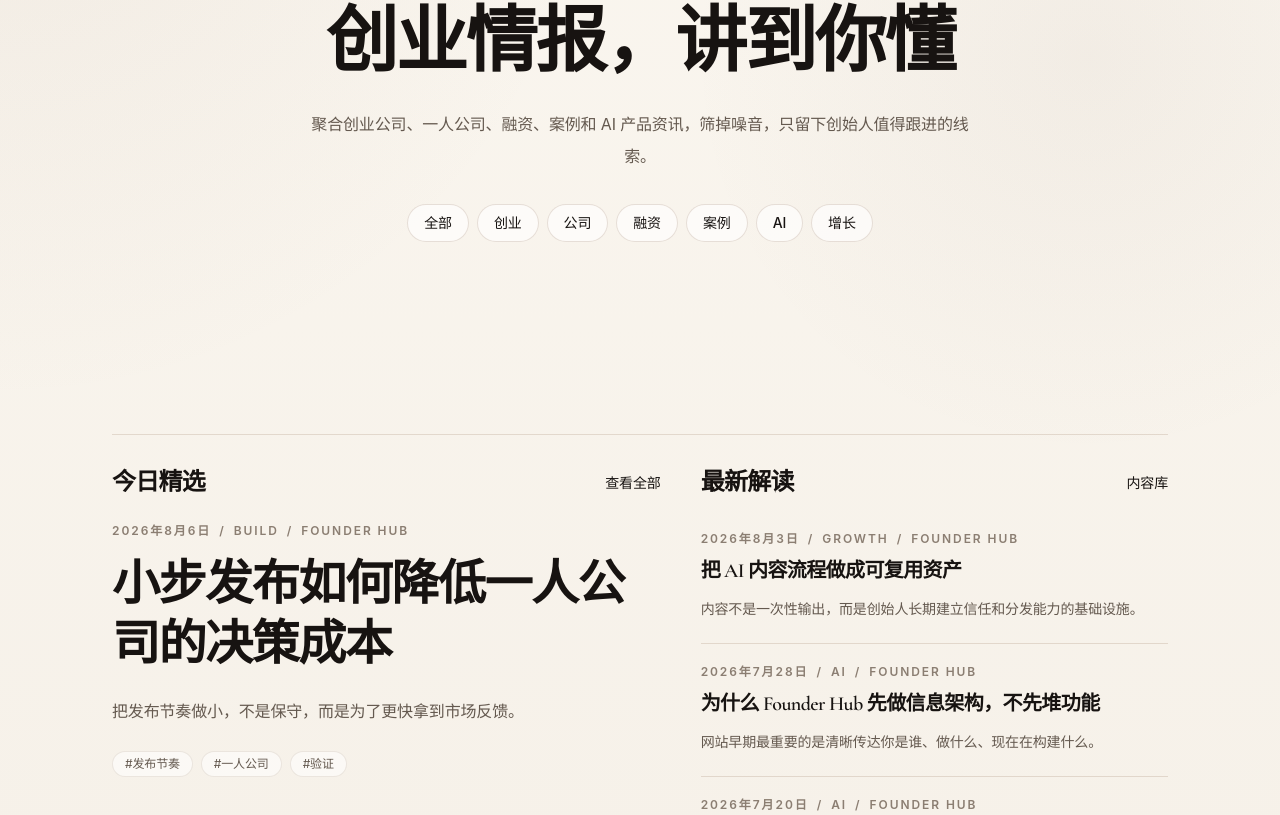
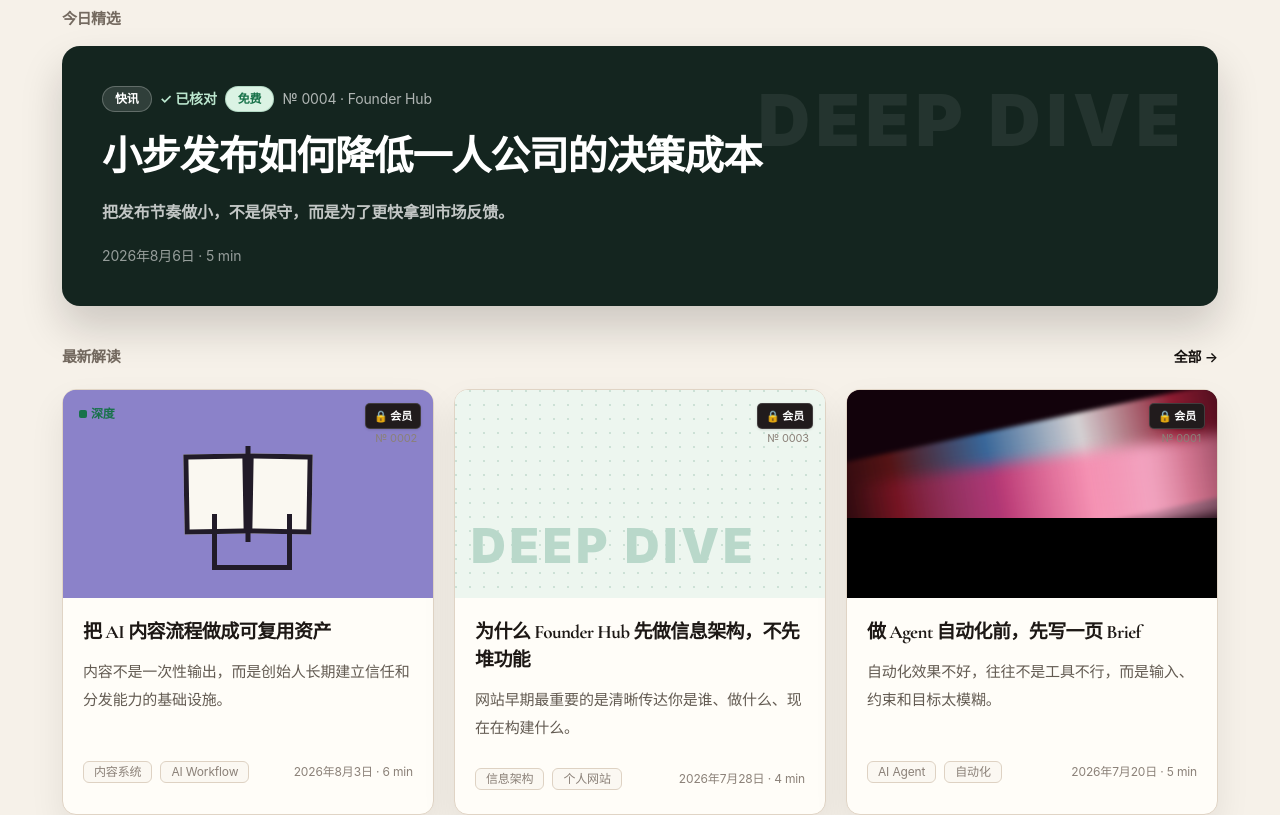
Before and after one commit to RaymanTao/founder-hub, a Next.js app: page / in a window 1280 px wide. Shown: the part 208-1023 px from the top of the page. Built offline with nearby package versions, Linux system fonts and the light colour scheme; no server answers.

Commit message:
Match homepage intelligence card layout

```diff
--- a/app/page.tsx
+++ b/app/page.tsx
@@ -1,6 +1,4 @@
 import Link from "next/link";
-import { NewsletterForm } from "@/components/forms/newsletter-form";
-import { Section } from "@/components/ui/section";
 import { createMetadata } from "@/lib/seo";
 import { formatDate } from "@/lib/utils";
 import { getAllArticles } from "@/lib/writing";
@@ -11,31 +9,186 @@ export const metadata = createMetadata({
   description: "Founder Hub 聚合创业、一人公司、融资和案例资讯，面向 AI 创业者提供可信内容和资源。"
 });
 
-const topics = ["全部", "创业", "公司", "融资", "案例", "AI", "增长"];
+const sourceLine = "已核对来源 · 讲透不注水 · 中英日同步更新";
+const coverThemes = [
+  "bg-[#887fc7]",
+  "bg-[#eff7f1]",
+  "bg-[#30081d]",
+  "bg-[#19362f]",
+  "bg-[#eee2d3]",
+  "bg-[#171311]"
+];
 
-function ArticleMetaLine({ article }: { article: ArticleMeta }) {
+function formatNumber(number: number) {
+  return `№ ${String(number || 1).padStart(4, "0")}`;
+}
+
+function MembershipBadge() {
   return (
-    <div className="flex flex-wrap items-center gap-2 text-xs font-semibold uppercase tracking-[0.16em] text-[var(--muted)]">
-      <span>{formatDate(article.date)}</span>
-      <span>/</span>
-      <span>{article.category}</span>
-      <span>/</span>
-      <span>{article.source}</span>
+    <span className="inline-flex items-center rounded-[5px] border border-white/15 bg-[#211b1c] px-2 py-1 text-[11px] font-semibold text-white shadow-sm">
+      🔒 会员
+    </span>
+  );
+}
+
+function StatusPill({
+  children,
+  tone = "dark"
+}: {
+  children: string;
+  tone?: "dark" | "green";
+}) {
+  return (
+    <span
+      className={
+        tone === "green"
+          ? "inline-flex items-center rounded-full border border-[#81b99c]/45 bg-[#dbf3e4] px-3 py-1 text-xs font-semibold text-[#18724a]"
+          : "inline-flex items-center rounded-full border border-white/24 bg-white/12 px-3 py-1 text-xs font-semibold text-white"
+      }
+    >
+      {children}
+    </span>
+  );
+}
+
+function ArticleFooter({ article }: { article: ArticleMeta }) {
+  return (
+    <div className="flex flex-wrap items-center justify-between gap-3 text-xs text-[#8b8178]">
+      <div className="flex flex-wrap gap-2">
+        {article.tags.slice(0, 2).map((tag) => (
+          <span
+            key={tag}
+            className="rounded-[6px] border border-[#ded2c3] bg-[#fbf8f2] px-2.5 py-1 leading-none"
+          >
+            {tag}
+          </span>
+        ))}
+      </div>
+      <span>
+        {formatDate(article.date)} · {article.readingTime}
+      </span>
     </div>
   );
 }
 
-function CompactArticleRow({ article }: { article: ArticleMeta }) {
+function CoverArt({
+  article,
+  index
+}: {
+  article: ArticleMeta;
+  index: number;
+}) {
+  if (article.cover) {
+    return (
+      <div
+        className="absolute inset-0 bg-cover bg-center"
+        style={{ backgroundImage: `url(${article.cover})` }}
+      />
+    );
+  }
+
+  if (index % 3 === 0) {
+    return (
+      <div className="absolute inset-0 flex items-center justify-center bg-[#8b82c9]">
+        <div className="relative h-24 w-32">
+          <div className="absolute left-0 top-2 h-20 w-16 rotate-[-1deg] border-[5px] border-[#211b28] bg-[#faf8f1]" />
+          <div className="absolute right-0 top-2 h-20 w-16 rotate-[1deg] border-[5px] border-[#211b28] bg-[#faf8f1]" />
+          <div className="absolute left-1/2 top-0 h-24 w-[5px] -translate-x-1/2 bg-[#211b28]" />
+          <div className="absolute bottom-[-28px] left-7 h-14 w-20 border-b-[5px] border-l-[5px] border-r-[5px] border-[#211b28]" />
+        </div>
+      </div>
+    );
+  }
+
+  if (index % 3 === 1) {
+    return (
+      <div className="absolute inset-0 overflow-hidden bg-[#edf6ef]">
+        <div className="absolute inset-0 bg-[radial-gradient(circle_at_1px_1px,rgba(34,119,78,0.16)_1px,transparent_0)] bg-[length:14px_14px]" />
+        <div className="absolute bottom-7 left-4 text-5xl font-black tracking-[0.08em] text-[#b9d8ca]">
+          DEEP DIVE
+        </div>
+      </div>
+    );
+  }
+
+  return (
+    <div className="absolute inset-0 overflow-hidden bg-[#12020b]">
+      <div className="absolute -right-16 top-8 h-28 w-[130%] rotate-[-12deg] bg-[linear-gradient(90deg,transparent,rgba(239,61,43,0.3),rgba(84,174,255,0.58),rgba(255,255,255,0.82),rgba(236,46,78,0.56),transparent)] blur-[2px]" />
+      <div className="absolute -right-20 top-16 h-20 w-[120%] rotate-[-8deg] bg-[linear-gradient(90deg,transparent,rgba(255,22,91,0.62),rgba(255,174,205,0.86),transparent)] blur-[7px]" />
+      <div className="absolute inset-x-0 bottom-0 h-20 bg-black" />
+    </div>
+  );
+}
+
+function FeaturedCard({ article }: { article: ArticleMeta }) {
   return (
     <Link
       href={`/writing/${article.slug}`}
-      className="grid gap-2 border-b border-[var(--border)] py-5 transition last:border-b-0 hover:text-[var(--accent-strong)]"
+      className="relative block overflow-hidden rounded-[18px] bg-[#14251f] px-9 py-10 text-white shadow-[0_22px_42px_rgba(23,19,17,0.18)] transition hover:-translate-y-0.5 sm:px-10 sm:py-10"
     >
-      <ArticleMetaLine article={article} />
-      <h3 className="text-xl font-semibold leading-8 tracking-tight text-[var(--foreground)]">
+      <div className="absolute right-8 top-5 hidden text-[72px] font-black tracking-[0.08em] text-white/7 sm:block">
+        DEEP DIVE
+      </div>
+      <div className="relative z-10 flex flex-wrap items-center gap-2 text-sm text-white/66">
+        <StatusPill>{article.access === "Deep Dive" ? "深度" : "快讯"}</StatusPill>
+        {article.verified ? <span className="font-semibold text-[#bce7cf]">✓ 已核对</span> : null}
+        <StatusPill tone="green">{article.access === "Deep Dive" ? "会员" : "免费"}</StatusPill>
+        <span>{formatNumber(article.number)} · {article.source}</span>
+      </div>
+      <h2 className="relative z-10 mt-5 max-w-3xl font-[var(--font-cjk)] text-3xl font-black leading-tight tracking-normal text-white sm:text-4xl lg:text-[40px]">
+        {article.title}
+      </h2>
+      <p className="relative z-10 mt-4 max-w-2xl text-base font-semibold leading-7 text-white/74">
+        {article.description}
+      </p>
+      <p className="relative z-10 mt-5 text-sm text-white/55">
+        {formatDate(article.date)} · {article.readingTime}
+      </p>
+    </Link>
+  );
+}
+
+function ArticleCard({
+  article,
+  index
+}: {
+  article: ArticleMeta;
+  index: number;
+}) {
+  return (
+    <Link
+      href={`/writing/${article.slug}`}
+      className="group overflow-hidden rounded-[14px] border border-[#e0d4c5] bg-[#fffdf8] shadow-[0_16px_34px_rgba(23,19,17,0.08)] transition hover:-translate-y-0.5 hover:shadow-[0_20px_42px_rgba(23,19,17,0.12)]"
+    >
+      <div className={`relative h-52 ${coverThemes[index % coverThemes.length]}`}>
+        <CoverArt article={article} index={index} />
+        <div className="absolute left-4 top-4 flex items-center gap-2">
+          {article.access === "Deep Dive" ? (
+            <span className="flex items-center gap-1 text-xs font-semibold text-[#18724a]">
+              <span className="h-2 w-2 rounded-[2px] bg-[#18724a]" />
+              深度
+            </span>
+          ) : null}
+        </div>
+        <div className="absolute right-3 top-3">
+          <MembershipBadge />
+        </div>
+        <span className="absolute right-4 top-10 text-[11px] text-[#8b8178]">
+          {formatNumber(article.number)}
+        </span>
+      </div>
+
+      <div className="grid min-h-[216px] gap-4 p-5">
+        <div>
+          <h3 className="font-[var(--font-cjk)] text-[19px] font-black leading-7 tracking-normal text-[#1d1815]">
             {article.title}
           </h3>
-      <p className="text-sm leading-7 text-[var(--secondary)]">{article.description}</p>
+          <p className="mt-3 line-clamp-3 text-[15px] leading-7 text-[#635b52]">
+            {article.description}
+          </p>
+        </div>
+        <ArticleFooter article={article} />
+      </div>
     </Link>
   );
 }
@@ -45,120 +198,57 @@ export default async function HomePage() {
   const featuredArticle = articles.find((item) => item.featured) ?? articles[0];
   const latestArticles = articles
     .filter((item) => item.slug !== featuredArticle?.slug)
-    .slice(0, 7);
+    .slice(0, 3);
 
   return (
-    <>
-      <Section className="pb-7 pt-14 sm:pb-8 sm:pt-20">
-        <div className="mx-auto max-w-3xl text-center">
-          <p className="text-[11px] font-semibold uppercase tracking-[0.28em] text-[var(--accent)]">
-            Founder Hub
+    <main className="min-h-screen bg-[#f6f1e9] px-3 pb-12 pt-11 text-[#171311] sm:px-4">
+      <div className="mx-auto w-full max-w-[1156px]">
+        <section>
+          <p className="flex items-center gap-2 text-[13px] font-medium tracking-[0.08em] text-[#f05a3e]">
+            <span className="h-1.5 w-1.5 rounded-full bg-[#f28d78]" />
+            AI 信息侦查员 · 每日更新
           </p>
-          <h1 className="mt-5 text-5xl font-semibold leading-tight tracking-tight text-[var(--foreground)] sm:text-7xl">
-            创业情报，讲到你懂
+          <h1 className="mt-5 font-[var(--font-cjk)] text-[44px] font-black leading-none tracking-normal sm:text-[56px]">
+            AI 精华，<span className="text-[#ee4f34]">讲到你懂</span>。
           </h1>
-          <p className="mx-auto mt-5 max-w-2xl text-base leading-8 text-[var(--secondary)]">
-            聚合创业公司、一人公司、融资、案例和 AI 产品资讯，筛掉噪音，只留下创始人值得跟进的线索。
+          <p className="mt-5 text-[15px] leading-6 tracking-[0.1em] text-[#7b7167]">
+            {sourceLine}
           </p>
-        </div>
+        </section>
 
-        <div className="mx-auto mt-8 flex max-w-3xl flex-wrap justify-center gap-2">
-          {topics.map((topic) => (
-            <Link
-              key={topic}
-              href={topic === "全部" ? "/writing" : `/writing?q=${encodeURIComponent(topic)}`}
-              className="rounded-full border border-[var(--border)] bg-[rgba(255,255,255,0.64)] px-4 py-2 text-sm font-medium text-[var(--secondary)] transition hover:border-[var(--accent)] hover:text-[var(--foreground)]"
-            >
-              {topic}
-            </Link>
-          ))}
-        </div>
-      </Section>
-
-      <Section className="py-7 sm:py-8">
-        <div className="grid gap-10 border-y border-[var(--border)] py-8 lg:grid-cols-[1.08fr_0.92fr]">
-          <div>
-            <div className="flex items-center justify-between gap-4">
-              <h2 className="text-2xl font-semibold tracking-tight text-[var(--foreground)]">
+        <section className="mt-8">
+          <h2 className="mb-4 text-[15px] font-semibold tracking-[0.18em] text-[#746a60]">
             今日精选
           </h2>
-              <Link
-                href="/writing"
-                className="text-sm font-medium text-[var(--accent)] transition hover:text-[var(--accent-strong)]"
-              >
-                查看全部
-              </Link>
+          {featuredArticle ? (
+            <FeaturedCard article={featuredArticle} />
+          ) : (
+            <div className="rounded-[18px] bg-[#14251f] px-9 py-10 text-white">
+              RSS 聚合开启后，这里会显示今日精选。
             </div>
+          )}
+        </section>
 
-            {featuredArticle ? (
-              <Link
-                href={`/writing/${featuredArticle.slug}`}
-                className="mt-6 block transition hover:text-[var(--accent-strong)]"
-              >
-                <ArticleMetaLine article={featuredArticle} />
-                <h3 className="mt-4 text-4xl font-semibold leading-tight tracking-tight text-[var(--foreground)] sm:text-5xl">
-                  {featuredArticle.title}
-                </h3>
-                <p className="mt-5 text-base leading-8 text-[var(--secondary)]">
-                  {featuredArticle.description}
-                </p>
-                <div className="mt-6 flex flex-wrap gap-2">
-                  {featuredArticle.tags.slice(0, 5).map((tag) => (
-                    <span
-                      key={tag}
-                      className="rounded-full border border-[rgba(138,106,82,0.14)] bg-[rgba(255,255,255,0.56)] px-3 py-1 text-xs text-[var(--secondary)]"
-                    >
-                      #{tag}
-                    </span>
-                  ))}
-                </div>
-              </Link>
-            ) : (
-              <p className="mt-6 text-sm text-[var(--secondary)]">
-                暂时还没有内容。RSS 聚合开启后，这里会显示今日精选。
-              </p>
-            )}
-          </div>
-
-          <div>
-            <div className="flex items-center justify-between gap-4">
-              <h2 className="text-2xl font-semibold tracking-tight text-[var(--foreground)]">
+        <section className="mt-10">
+          <div className="mb-5 flex items-center justify-between gap-4">
+            <h2 className="text-[15px] font-semibold tracking-[0.18em] text-[#746a60]">
               最新解读
             </h2>
             <Link
               href="/writing"
-                className="text-sm font-medium text-[var(--accent)] transition hover:text-[var(--accent-strong)]"
+              className="text-sm font-semibold text-[#f05a3e] transition hover:text-[#c93924]"
             >
-                内容库
+              全部 →
             </Link>
           </div>
-            <div className="mt-3">
-              {latestArticles.map((article) => (
-                <CompactArticleRow key={article.slug} article={article} />
+
+          <div className="grid gap-5 md:grid-cols-3">
+            {latestArticles.map((article, index) => (
+              <ArticleCard key={article.slug} article={article} index={index} />
             ))}
-              {!latestArticles.length ? (
-                <p className="py-5 text-sm text-[var(--secondary)]">
-                  暂时还没有最新解读。
-                </p>
-              ) : null}
           </div>
+        </section>
       </div>
-        </div>
-      </Section>
-
-      <Section className="pb-16 pt-8 sm:pb-20">
-        <div className="mx-auto max-w-2xl border-t border-[var(--border)] pt-8 text-center">
-          <h2 className="text-3xl font-semibold tracking-tight text-[var(--foreground)]">
-            订阅创业情报
-          </h2>
-          <p className="mx-auto mt-3 max-w-xl text-sm leading-7 text-[var(--secondary)]">
-            每周整理值得关注的融资、案例、产品和一人公司方法，发给真正需要做判断的人。
-          </p>
-          <div className="mx-auto mt-5 max-w-lg">
-            <NewsletterForm source="home-intelligence" />
-          </div>
-        </div>
-      </Section>
-    </>
+    </main>
   );
 }
--- a/components/layout/navbar.tsx
+++ b/components/layout/navbar.tsx
@@ -2,10 +2,12 @@
 
 import { useEffect, useState } from "react";
 import Link from "next/link";
+import { usePathname } from "next/navigation";
 import { ButtonLink } from "@/components/ui/button-link";
 import { navigation } from "@/data/site";
 
 export function Navbar() {
+  const pathname = usePathname();
   const [open, setOpen] = useState(false);
   const [readerEmail, setReaderEmail] = useState<string | null>(null);
 
@@ -15,6 +17,8 @@ export function Navbar() {
       .then((data: { email: string | null }) => setReaderEmail(data.email))
       .catch(() => setReaderEmail(null));
   }, []);
+
+  if (pathname === "/") return null;
 
   return (
     <header className="sticky top-0 z-50 border-b border-[var(--border)] bg-[rgba(250,246,239,0.82)] backdrop-blur-[10px]">
```
Lines whose indentation alone changed are shown as unchanged.
